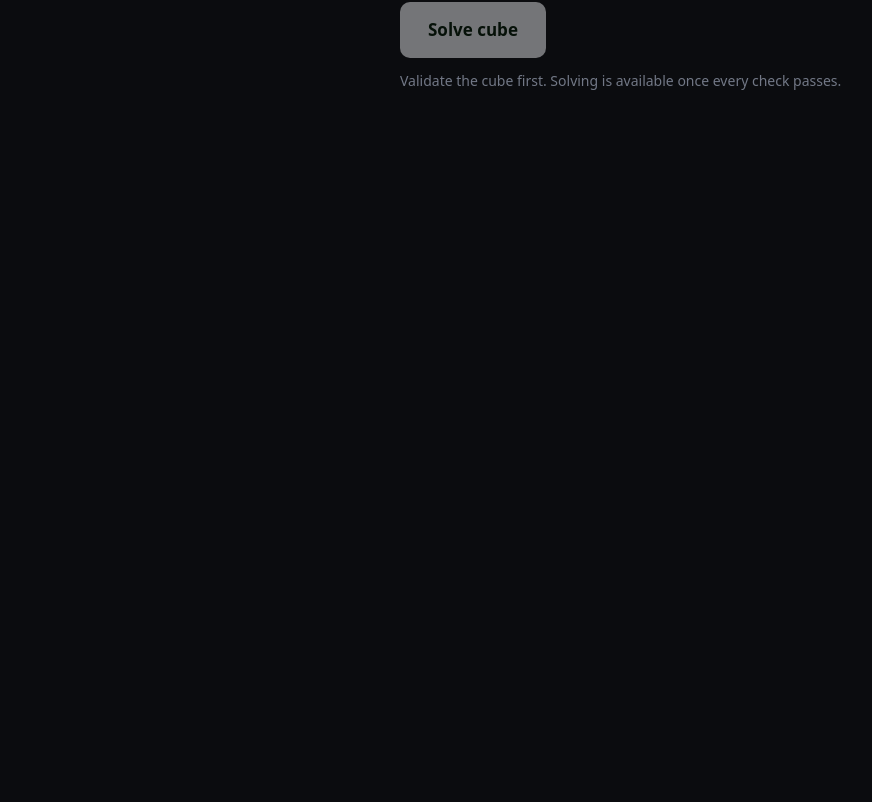
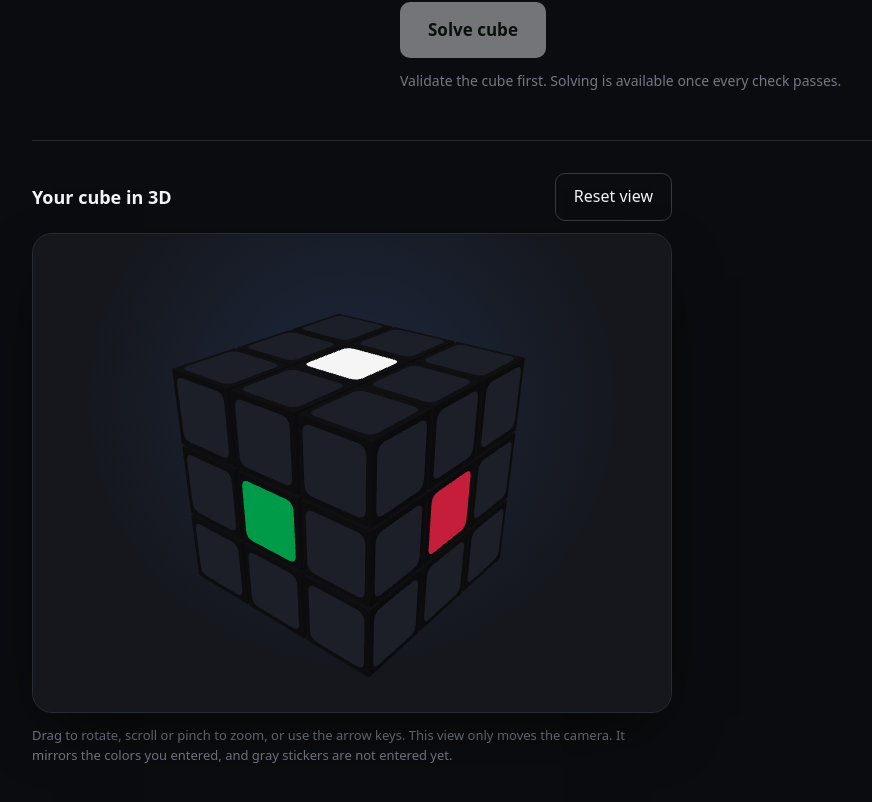
Before and after one commit to hafilakh/CubeVision, a React (Vite) app: page / in a window 1280 px wide. Shown: the part 2499-3301 px from the top of the page, without its empty margins (8-880 px from the left). Before the commit the page ends 2687 px from the top, so only its background shows below. Built offline with nearby package versions, Linux system fonts and the light colour scheme.

Commit message:
feat: show entered cube in 3D view

```diff
--- a/src/App.css
+++ b/src/App.css
@@ -1,3 +1,84 @@
+.cube-viewer {
+  margin-top: 48px;
+  padding-top: 32px;
+  border-top: 1px solid var(--border);
+}
+
+.viewer-header {
+  display: flex;
+  align-items: center;
+  justify-content: space-between;
+  gap: 12px;
+  max-width: 640px;
+  margin-bottom: 12px;
+}
+
+.viewer-header h3 {
+  margin: 0;
+  font-size: 1.125rem;
+}
+
+.viewer-frame {
+  position: relative;
+  width: 100%;
+  max-width: 640px;
+  aspect-ratio: 4 / 3;
+  border: 1px solid var(--border);
+  border-radius: var(--radius-lg);
+  background:
+    radial-gradient(circle at 50% 35%, rgba(77, 141, 255, 0.14), transparent 60%),
+    var(--surface);
+  box-shadow: var(--shadow-lg);
+  overflow: hidden;
+}
+
+.viewer-stage {
+  position: absolute;
+  inset: 0;
+  touch-action: none;
+}
+
+.viewer-stage canvas {
+  display: block;
+  width: 100%;
+  height: 100%;
+}
+
+.viewer-stage:focus-visible {
+  outline-offset: -4px;
+}
+
+.viewer-message {
+  position: absolute;
+  inset: 0;
+  display: grid;
+  place-items: center;
+  margin: 0;
+  padding: 16px;
+  text-align: center;
+  font-size: 0.875rem;
+  color: var(--text-muted);
+  pointer-events: none;
+}
+
+.viewer-hint {
+  max-width: 640px;
+  margin: 12px 0 0;
+  font-size: 0.8125rem;
+  color: var(--text-muted);
+}
+
+@media (max-width: 900px) {
+  .cube-viewer {
+    margin-top: 40px;
+  }
+}
+
+@media (max-width: 600px) {
+  .viewer-frame {
+    aspect-ratio: 1 / 1;
+  }
+}
 .solve {
   margin-top: 8px;
 }
--- a/src/components/CubeInput.jsx
+++ b/src/components/CubeInput.jsx
@@ -1,4 +1,6 @@
 import { useRef, useState } from 'react'
+import { solveCubeAsync, warmUpSolver } from '../utils/solveCubeAsync'
+import CubeViewer from './CubeViewer'
 import {
   FACE_NAMES,
   FACE_VIEWS,
@@ -6,7 +8,6 @@ import {
   validateCube,
 } from '../utils/cubeValidator'
 import { describeMove } from '../utils/describeMove'
-import { solveCubeAsync, warmUpSolver } from '../utils/solveCubeAsync'
 
 const CENTER_INDEX = 4
 const EDITABLE_PER_FACE = 8
@@ -560,6 +561,8 @@ function CubeInput() {
             </div>
           </div>
         </div>
+
+        <CubeViewer cube={cube} />
       </div>
 
       <dialog
```
